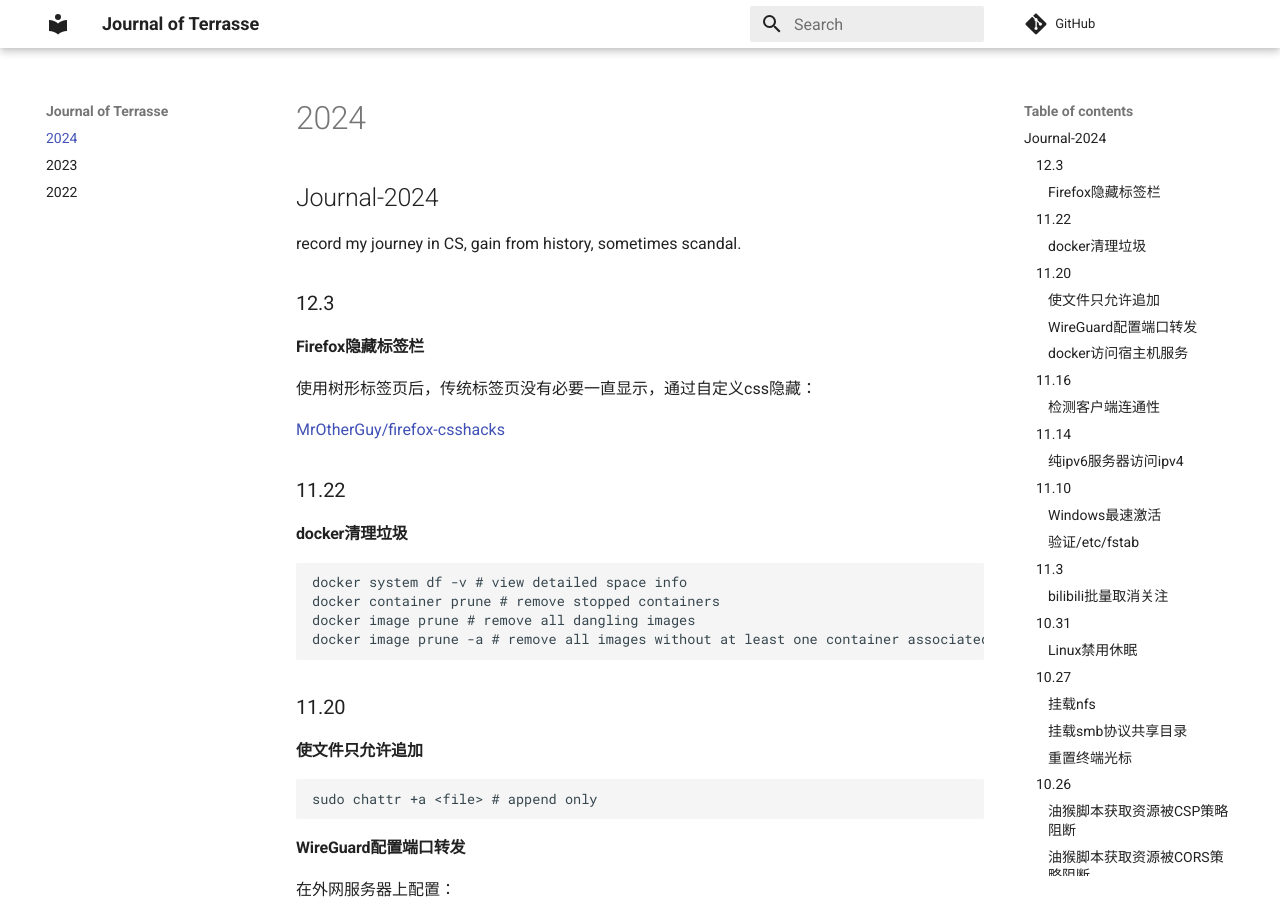
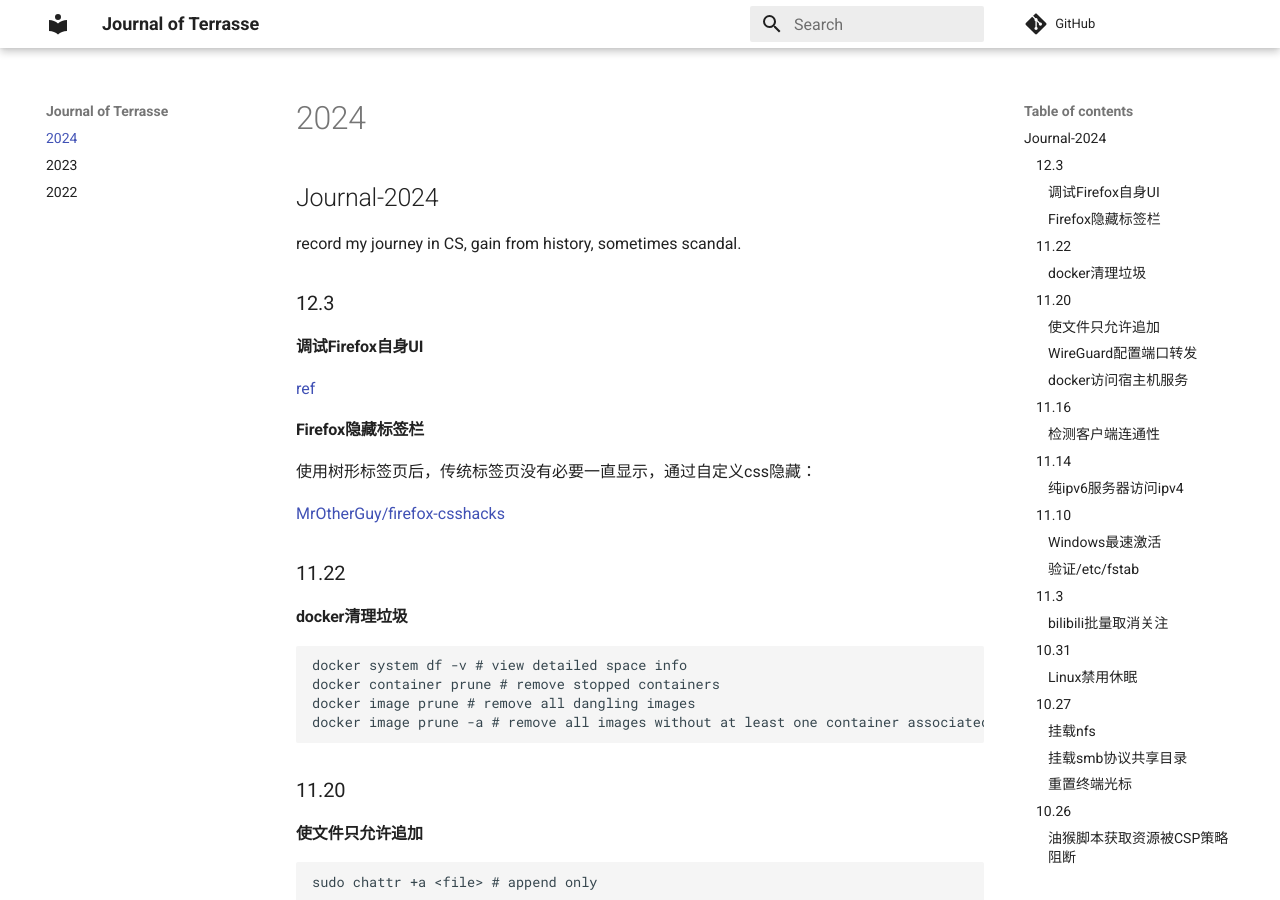
Before and after one commit to Jerry-Terrasse/journal, an MkDocs documentation site: the page built from docs/2024.md, in a window 1280 px wide and 900 px high. Built offline with MkDocs 1.6.1 and Material for MkDocs 9.7.7, drawn with Linux system fonts in a browser that asks for light colours; comment, search, counter and statistics services are not loaded.

Commit message:
update (Tue Dec  3 02:26:36 PM CST 2024)

```diff
--- a/docs/2024.md
+++ b/docs/2024.md
@@ -3,6 +3,10 @@
 record my journey in CS, gain from history, sometimes scandal.
 
 ### 12.3
+
+#### 调试Firefox自身UI
+
+[ref](https://superuser.com/questions/1608096/how-to-inspect-firefoxs-ui)
 
 #### Firefox隐藏标签栏
 
```
